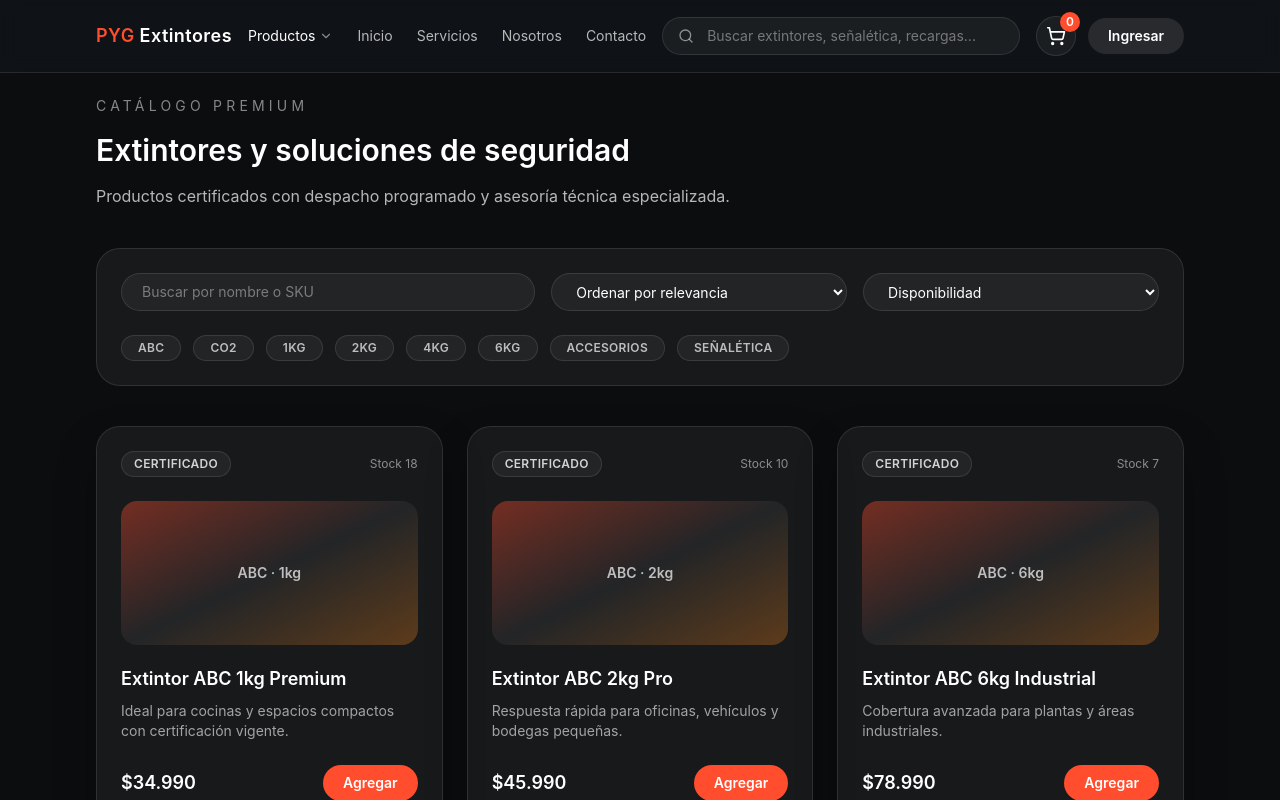
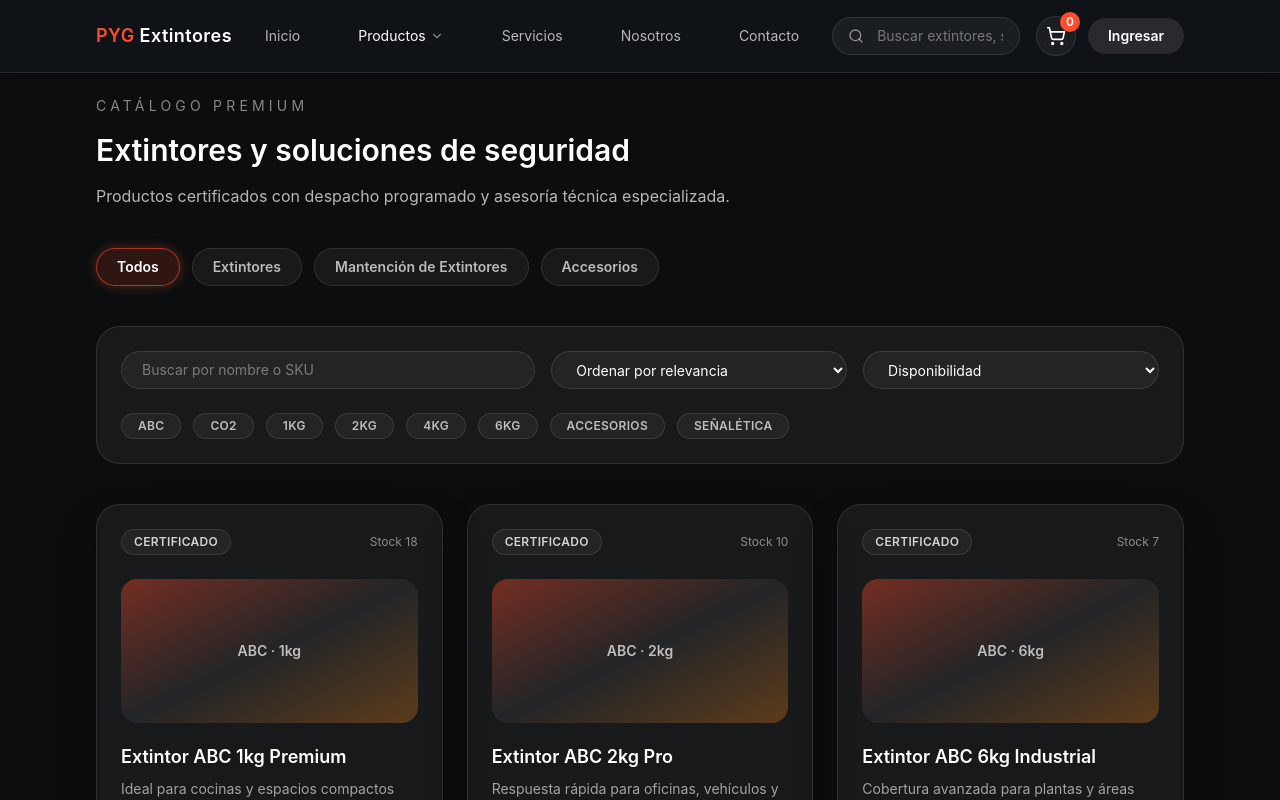
Before and after one commit to fpgalarce-creator/pyg-extintores-ecommerce, a React (Vite) app: page /productos in a window 1280 px wide. Shown: the top 800 px of the page. Built offline with nearby package versions, Linux system fonts and the light colour scheme.

Commit message:
Fix navbar dropdowns and product tabs

```diff
--- a/src/components/Navbar.tsx
+++ b/src/components/Navbar.tsx
@@ -1,4 +1,4 @@
-import { useEffect, useMemo, useState } from 'react'
+import { useEffect, useMemo, useRef, useState } from 'react'
 import { Link, NavLink } from 'react-router-dom'
 import { ChevronDown, Search, ShoppingCart } from 'lucide-react'
 import Container from './Container'
@@ -7,7 +7,6 @@ import { useCart } from '../context/CartContext'
 import { clearAuthSession, getAuthSession, isAdminSession } from '../utils/auth'
 
 const navLinks = [
-  { label: 'Inicio', to: '/' },
   { label: 'Servicios', to: '/servicios' },
   { label: 'Nosotros', to: '/nosotros' },
   { label: 'Contacto', to: '/contacto' },
@@ -16,8 +15,47 @@ const navLinks = [
 const Navbar = () => {
   const { count } = useCart()
   const [session, setSession] = useState(() => getAuthSession())
-  const [accountOpen, setAccountOpen] = useState(false)
+  const [isAccountOpen, setIsAccountOpen] = useState(false)
+  const [isProductsOpen, setIsProductsOpen] = useState(false)
   const isAdmin = useMemo(() => isAdminSession(session), [session])
+  const accountTimeoutRef = useRef<ReturnType<typeof setTimeout> | null>(null)
+  const productsTimeoutRef = useRef<ReturnType<typeof setTimeout> | null>(null)
+  const accountRef = useRef<HTMLDivElement | null>(null)
+  const productsRef = useRef<HTMLDivElement | null>(null)
+
+  const openProducts = () => {
+    if (productsTimeoutRef.current) {
+      clearTimeout(productsTimeoutRef.current)
+      productsTimeoutRef.current = null
+    }
+    setIsProductsOpen(true)
+  }
+
+  const scheduleCloseProducts = () => {
+    if (productsTimeoutRef.current) {
+      clearTimeout(productsTimeoutRef.current)
+    }
+    productsTimeoutRef.current = setTimeout(() => {
+      setIsProductsOpen(false)
+    }, 160)
+  }
+
+  const openAccount = () => {
+    if (accountTimeoutRef.current) {
+      clearTimeout(accountTimeoutRef.current)
+      accountTimeoutRef.current = null
+    }
+    setIsAccountOpen(true)
+  }
+
+  const scheduleCloseAccount = () => {
+    if (accountTimeoutRef.current) {
+      clearTimeout(accountTimeoutRef.current)
+    }
+    accountTimeoutRef.current = setTimeout(() => {
+      setIsAccountOpen(false)
+    }, 160)
+  }
 
   useEffect(() => {
     const handleAuthChange = () => {
@@ -31,6 +69,49 @@ const Navbar = () => {
     }
   }, [])
 
+  useEffect(() => {
+    const handleKeyDown = (event: KeyboardEvent) => {
+      if (event.key === 'Escape') {
+        setIsProductsOpen(false)
+        setIsAccountOpen(false)
+      }
+    }
+
+    const handleClickOutside = (event: MouseEvent) => {
+      const target = event.target as Node
+      if (productsRef.current && !productsRef.current.contains(target)) {
+        setIsProductsOpen(false)
+      }
+      if (accountRef.current && !accountRef.current.contains(target)) {
+        setIsAccountOpen(false)
+      }
+    }
+
+    document.addEventListener('keydown', handleKeyDown)
+    document.addEventListener('mousedown', handleClickOutside)
+
+    return () => {
+      document.removeEventListener('keydown', handleKeyDown)
+      document.removeEventListener('mousedown', handleClickOutside)
+    }
+  }, [])
+
+  useEffect(() => {
+    return () => {
+      if (productsTimeoutRef.current) {
+        clearTimeout(productsTimeoutRef.current)
+      }
+      if (accountTimeoutRef.current) {
+        clearTimeout(accountTimeoutRef.current)
+      }
+    }
+  }, [])
+
+  const navLinkClass = (isActive: boolean) =>
+    `group relative inline-flex items-center gap-1 rounded-full border border-transparent px-4 py-2 text-sm transition duration-200 ease-out hover:-translate-y-0.5 hover:border-ember/40 hover:bg-ember/10 hover:text-white ${
+      isActive ? 'text-white' : 'text-white/70'
+    } after:absolute after:bottom-1 after:left-3 after:right-3 after:h-px after:origin-left after:scale-x-0 after:bg-ember/70 after:transition-transform after:duration-200 hover:after:scale-x-100`
+
   return (
     <header className="fixed inset-x-0 top-0 z-50 border-b border-white/10 bg-coal/80 backdrop-blur">
       <Container>
@@ -41,19 +122,28 @@ const Navbar = () => {
 
           <nav className="hidden items-center gap-6 text-sm text-white/70 lg:flex">
             <div className="relative flex items-center gap-6">
-              <div className="group relative">
+              <NavLink to="/" className={({ isActive }) => navLinkClass(isActive)}>
+                Inicio
+              </NavLink>
+              <div className="relative" ref={productsRef}>
                 <NavLink
                   to="/productos"
-                  className={({ isActive }) =>
-                    `relative inline-flex items-center gap-1 transition duration-200 ease-out hover:-translate-y-0.5 hover:text-white ${
-                      isActive ? 'text-white' : 'text-white/70'
-                    } after:absolute after:-bottom-1 after:left-0 after:h-px after:w-full after:origin-left after:scale-x-0 after:bg-ember/70 after:transition-transform after:duration-200 hover:after:scale-x-100`
-                  }
+                  onMouseEnter={openProducts}
+                  onMouseLeave={scheduleCloseProducts}
+                  className={({ isActive }) => navLinkClass(isActive)}
                 >
                   Productos
                   <ChevronDown className="h-3.5 w-3.5 text-white/50 transition group-hover:text-white/80" />
                 </NavLink>
-                <div className="pointer-events-none absolute left-0 top-full mt-3 w-64 translate-y-2 rounded-2xl border border-white/10 bg-coal/90 p-3 opacity-0 shadow-xl backdrop-blur transition duration-200 group-hover:pointer-events-auto group-hover:translate-y-0 group-hover:opacity-100">
+                <div
+                  onMouseEnter={openProducts}
+                  onMouseLeave={scheduleCloseProducts}
+                  className={`absolute left-0 top-full mt-3 w-64 rounded-2xl border border-white/10 bg-coal/90 p-3 shadow-xl backdrop-blur transition duration-200 ${
+                    isProductsOpen
+                      ? 'pointer-events-auto translate-y-0 opacity-100'
+                      : 'pointer-events-none translate-y-2 opacity-0'
+                  }`}
+                >
                   <div className="space-y-1">
                     {[
                       { label: 'Extintores', to: '/productos/extintores' },
@@ -63,7 +153,8 @@ const Navbar = () => {
                       <Link
                         key={item.to}
                         to={item.to}
-                        className="flex items-center justify-between rounded-xl px-3 py-2 text-sm text-white/70 transition hover:bg-white/10 hover:text-white"
+                        onClick={() => setIsProductsOpen(false)}
+                        className="flex items-center justify-between rounded-xl border border-transparent px-3 py-2 text-sm text-white/70 transition hover:border-ember/40 hover:bg-ember/10 hover:text-white hover:shadow-[0_0_12px_rgba(255,107,53,0.25)]"
                       >
                         {item.label}
                         <span className="text-xs text-white/40">→</span>
@@ -77,11 +168,7 @@ const Navbar = () => {
                 <NavLink
                   key={link.label}
                   to={link.to}
-                  className={({ isActive }) =>
-                    `relative transition duration-200 ease-out hover:-translate-y-0.5 hover:text-white ${
-                      isActive ? 'text-white' : 'text-white/70'
-                    } after:absolute after:-bottom-1 after:left-0 after:h-px after:w-full after:origin-left after:scale-x-0 after:bg-ember/70 after:transition-transform after:duration-200 hover:after:scale-x-100`
-                  }
+                  className={({ isActive }) => navLinkClass(isActive)}
                 >
                   {link.label}
                 </NavLink>
@@ -111,21 +198,24 @@ const Navbar = () => {
             </Link>
             <div className="relative hidden lg:flex">
               {session ? (
-                <div
-                  className="relative"
-                  onMouseLeave={() => setAccountOpen(false)}
-                >
+                <div className="relative" ref={accountRef}>
                   <button
                     type="button"
-                    onClick={() => setAccountOpen((prev) => !prev)}
+                    onClick={() => setIsAccountOpen((prev) => !prev)}
+                    onMouseEnter={openAccount}
+                    onMouseLeave={scheduleCloseAccount}
                     className="inline-flex items-center gap-2 rounded-full bg-white/10 px-5 py-2 text-sm font-semibold text-white transition hover:bg-white/20 focus-visible:outline-none focus-visible:ring-2 focus-visible:ring-white/40 focus-visible:ring-offset-2 focus-visible:ring-offset-charcoal"
                   >
                     Mi cuenta
                     <ChevronDown className="h-4 w-4 text-white/60" />
                   </button>
                   <div
-                    className={`absolute right-0 mt-3 w-48 rounded-2xl border border-white/10 bg-coal/90 p-2 text-sm shadow-xl backdrop-blur transition ${
-                      accountOpen ? 'opacity-100' : 'pointer-events-none opacity-0'
+                    onMouseEnter={openAccount}
+                    onMouseLeave={scheduleCloseAccount}
+                    className={`absolute right-0 mt-3 w-48 rounded-2xl border border-white/10 bg-coal/90 p-2 text-sm shadow-xl backdrop-blur transition duration-200 ${
+                      isAccountOpen
+                        ? 'pointer-events-auto translate-y-0 opacity-100'
+                        : 'pointer-events-none -translate-y-1 opacity-0'
                     }`}
                   >
                     <div className="rounded-xl px-3 py-2 text-xs text-white/50">
@@ -134,7 +224,8 @@ const Navbar = () => {
                     {isAdmin ? (
                       <Link
                         to="/admin"
-                        className="flex items-center justify-between rounded-xl px-3 py-2 text-white/70 transition hover:bg-white/10 hover:text-white"
+                        onClick={() => setIsAccountOpen(false)}
+                        className="flex items-center justify-between rounded-xl border border-transparent px-3 py-2 text-white/70 transition hover:border-ember/40 hover:bg-ember/10 hover:text-white hover:shadow-[0_0_12px_rgba(255,107,53,0.25)]"
                       >
                         Admin
                         <span className="text-xs text-white/40">→</span>
@@ -144,9 +235,9 @@ const Navbar = () => {
                       type="button"
                       onClick={() => {
                         clearAuthSession()
-                        setAccountOpen(false)
+                        setIsAccountOpen(false)
                       }}
-                      className="flex w-full items-center justify-between rounded-xl px-3 py-2 text-white/70 transition hover:bg-white/10 hover:text-white"
+                      className="flex w-full items-center justify-between rounded-xl border border-transparent px-3 py-2 text-white/70 transition hover:border-ember/40 hover:bg-ember/10 hover:text-white hover:shadow-[0_0_12px_rgba(255,107,53,0.25)]"
                     >
                       Cerrar sesión
                       <span className="text-xs text-white/40">×</span>
--- a/src/pages/Products.tsx
+++ b/src/pages/Products.tsx
@@ -1,10 +1,34 @@
+import { useMemo, useState } from 'react'
 import Container from '../components/Container'
 import ProductCard from '../components/ProductCard'
 import { products } from '../data/products'
 
 const filters = ['ABC', 'CO2', '1kg', '2kg', '4kg', '6kg', 'Accesorios', 'Señalética']
+const categoryTabs = ['Todos', 'Extintores', 'Mantención de Extintores', 'Accesorios']
+
+const getProductCategory = (productName: string, productSlug: string, capacity: string) => {
+  const descriptor = `${productName} ${productSlug} ${capacity}`.toLowerCase()
+  if (descriptor.includes('mantencion') || descriptor.includes('mantención') || descriptor.includes('recarga')) {
+    return 'Mantención de Extintores'
+  }
+  if (descriptor.includes('accesorio') || descriptor.includes('señalética') || descriptor.includes('senal')) {
+    return 'Accesorios'
+  }
+  return 'Extintores'
+}
 
 const Products = () => {
+  const [activeCategory, setActiveCategory] = useState('Todos')
+  const filteredProducts = useMemo(() => {
+    if (activeCategory === 'Todos') {
+      return products
+    }
+    return products.filter((product) => {
+      const category = getProductCategory(product.name, product.slug, product.capacity)
+      return category === activeCategory
+    })
+  }, [activeCategory])
+
   return (
     <Container>
       <div className="space-y-10 pb-20">
@@ -15,6 +39,26 @@ const Products = () => {
             Productos certificados con despacho programado y asesoría técnica especializada.
           </p>
         </header>
+
+        <section className="flex flex-wrap items-center gap-3">
+          {categoryTabs.map((category) => {
+            const isActive = category === activeCategory
+            return (
+              <button
+                key={category}
+                type="button"
+                onClick={() => setActiveCategory(category)}
+                className={`rounded-full border px-5 py-2 text-sm font-semibold transition ${
+                  isActive
+                    ? 'border-ember/60 bg-ember/15 text-white shadow-[0_0_12px_rgba(255,107,53,0.3)]'
+                    : 'border-white/10 bg-white/5 text-white/70 hover:border-ember/30 hover:bg-ember/10 hover:text-white'
+                }`}
+              >
+                {category}
+              </button>
+            )
+          })}
+        </section>
 
         <section className="rounded-3xl border border-white/10 bg-white/5 p-6">
           <div className="grid gap-4 lg:grid-cols-[1.4fr_1fr_1fr]">
@@ -52,7 +96,7 @@ const Products = () => {
         </section>
 
         <section className="grid gap-6 md:grid-cols-2 lg:grid-cols-3">
-          {products.map((product) => (
+          {filteredProducts.map((product) => (
             <ProductCard key={product.id} product={product} />
           ))}
         </section>
```
